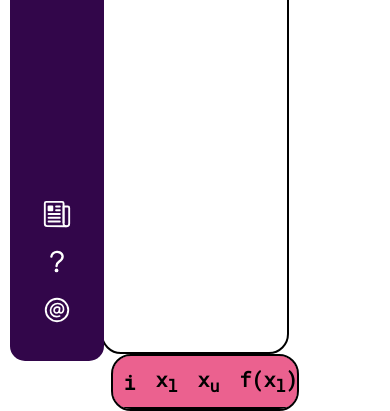
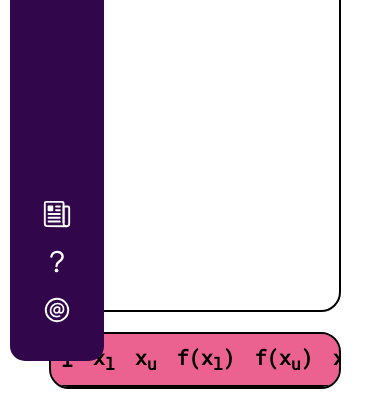
Before and after one commit to gymboi/bisection, a plain HTML site: page index.html in a window 390 px wide. Shown: the part 476-887 px from the top of the page. After the commit the page ends 865 px from the top, so only its background shows below. Drawn offline with Linux system fonts and the light colour scheme.

Commit message:
Make responsive

```diff
--- a/css/style.css
+++ b/css/style.css
@@ -75,7 +75,11 @@ main {
 .row {
   display: flex;
   flex-direction: column;
-  width: 48%;
+  width: 50vw;
+}
+
+.row:first-child {
+  width: 35vw;
 }
 
 .column {
@@ -330,7 +334,7 @@ tr:first-child {
   padding: 0.5rem;
   border: 2px solid black;
   border-radius: 2rem;
-  height: 50vh;
+  height: 45vh;
   overflow: auto;
 }
 
@@ -375,5 +379,18 @@ tr:first-child {
     flex-direction: column;
     margin-left: unset;
     align-items: center;
+    gap: 2rem;
+  }
+
+  .row {
+    width: 75vw;
+  }
+
+  .row:first-child {
+    width: 75vw;
+  }
+
+  .results-wrapper {
+    margin-left: unset;
   }
 }
--- a/js/main.js
+++ b/js/main.js
@@ -76,15 +76,15 @@ $(document).ready(function () {
                 <br><strong>x<sub>r</sub></strong> = ${xr}</span>`))
 
             if (fxl * fxr < 0) {
-                iterationContent.append($(`<br><span><strong>Step 3:</strong> The root lies in the lower subinterval. Therefore, x<sub>u</sub> = x<sub>r</sub>.
+                iterationContent.append($(`<br><span><strong>Step 3:</strong> The root lies in the lower subinterval because f(x<sub>l</sub>) * f(x<sub>r</sub>) < 0. Therefore, x<sub>u</sub> = x<sub>r</sub>.
                     <br><strong>x<sub>u</sub></strong> = ${xr}</span>`));
             }
             else if (fxl * fxr > 0) {
-                iterationContent.append($(`<br><span><strong>Step 3:</strong> The root lies in the upper subinterval. Therefore, x<sub>l</sub> = x<sub>r</sub>.
+                iterationContent.append($(`<br><span><strong>Step 3:</strong> The root lies in the upper subinterval because f(x<sub>l</sub>) * f(x<sub>r</sub>) > 0. Therefore, x<sub>l</sub> = x<sub>r</sub>.
                     <br><strong>x<sub>l</sub></strong> = ${xr}</span>`));
             }
             else if (fxl * fxr == 0) {
-                iterationContent.append($(`<br><span><strong>Step 3:</strong> The root is ${xr}.</span>`));
+                iterationContent.append($(`<br><span><strong>Step 3:</strong> The root is ${xr} because f(x<sub>l</sub>) * f(x<sub>r</sub>) = 0.</span>`));
             }
 
             let tr = $('<tr class="table-data"></tr>');
```
